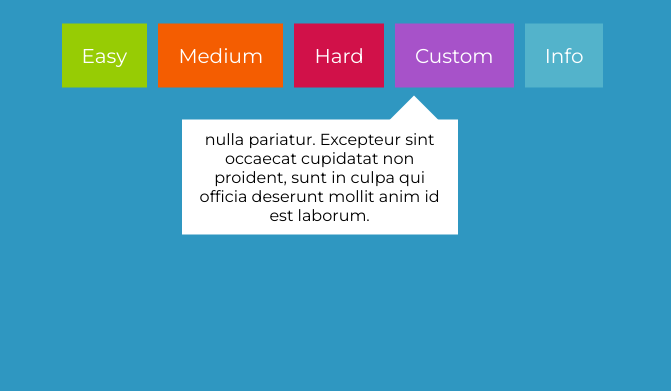
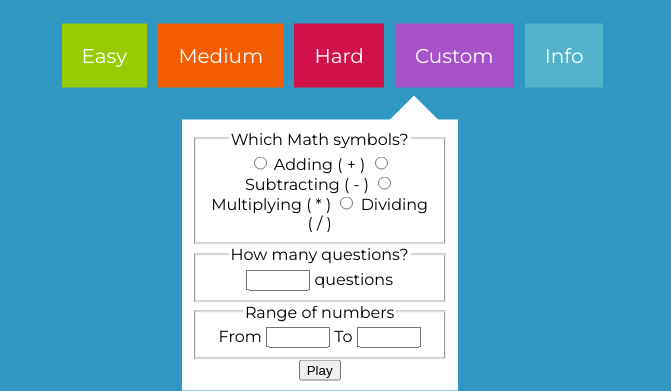
Before and after one commit to wilczu/MathGame, a plain HTML site: page index.html in a window 1280 px wide. Both pictures are taken after a click on the item "Custom". Shown: the part 447-838 px from the top of the page, without its empty margins (304-975 px from the left). Before the commit the page ends 800 px from the top, so only its background shows below. Drawn offline with Linux system fonts and the light colour scheme.

Commit message:
Adding form fields for custom button without css :C

```diff
--- a/index.html
+++ b/index.html
@@ -51,13 +51,39 @@
 
         </section>
 
-        <div id="custom-container">
-            <div id="custom-triangle"></div>
-            <section>
-                nulla pariatur. Excepteur sint occaecat cupidatat non proident, sunt in culpa qui
-                officia deserunt mollit anim id est laborum.
-            </section>
-        </div>
+        <section>
+            <div id="custom-container">
+                <div id="custom-triangle"></div>
+
+                <form action="">
+                    <fieldset>
+                        <legend> Which Math symbols? </legend>
+
+                        <label> <input type="radio" /> Adding ( + ) </label>
+                        <label> <input type="radio" /> Subtracting ( - ) </label>
+                        <label> <input type="radio" /> Multiplying ( * ) </label>
+                        <label> <input type="radio" /> Dividing ( / ) </label>
+
+                    </fieldset>
+
+                    <fieldset>
+                        <legend> How many questions? </legend>
+
+                        <label> <input type="number" min="10" max="100"> questions</label>
+                    </fieldset>
+
+                    <fieldset>
+                        <legend> Range of numbers </legend>
+
+                        <label>From <input type="number" min="10" max="100"></label>
+                        <label> To <input type="number" min="100" max="500"></label>
+
+                    </fieldset>
+
+                    <button> Play </button>
+                </form>
+            </div>
+        </section>
 
     </main>
 
```
